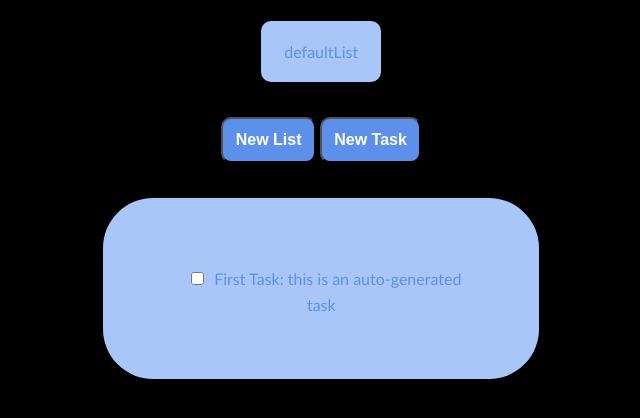
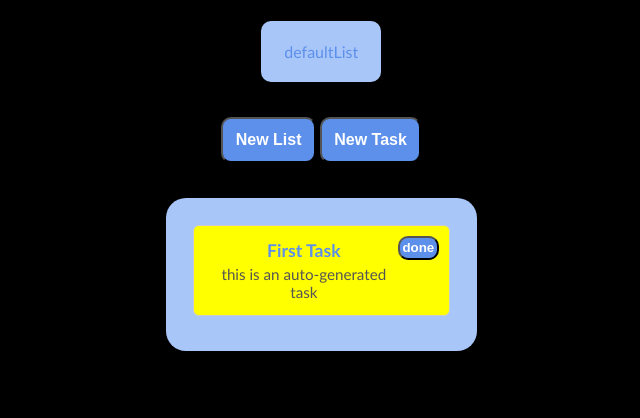
Before and after one commit to safal-t/odin-to-do-list, a website built with webpack: page src/template.html in a window 1280 px wide. Shown: the part 86-504 px from the top of the page, without its empty margins (331-971 px from the left). Built offline with nearby package versions, Linux system fonts and the light colour scheme.

Commit message:
feat(ui): replace checkbox with done button for task removal
Changed task list UI to use a done button instead of a checkbox, allowing users to remove tasks directly.

```diff
--- a/src/index.js
+++ b/src/index.js
@@ -1,7 +1,7 @@
 import './styles.css';
 import createTask from './modules/logic/Task.js';
 import createList from './modules/logic/Task-List.js';
-import displayList from './modules/dom/display-list.js';
+import displayList from './modules/dom/display-list/display-list.js';
 import listManager from './modules/logic/List-Manager.js';
 import displayOptions from './modules/dom/display-options.js';
 import "./modules/dom/new-list-btn/new-list-btn.js";
--- a/src/modules/dom/display-list.js
+++ /dev/null
@@ -1,19 +0,0 @@
-const displayList = list => {
-    const container = document.querySelector(".list-container")
-    container.innerHTML = "";
-    list.tasks.forEach(element => {
-        const itemContainer = document.createElement("div");
-        const item = document.createElement("input");
-        item.type = "checkbox";
-        item.id = element.name
-
-        const label = document.createElement("label")
-        label.htmlFor = element.name;
-        label.textContent = `${element.name}: ${element.description}`;
-
-        itemContainer.append(item, label)
-        container.append(itemContainer)
-    });
-}
-
-export default displayList;
--- /dev/null
+++ b/src/modules/dom/display-list/display-list.css
@@ -0,0 +1,33 @@
+.item-container {
+  display: flex;
+  align-items: flex-start;
+  border: 1px solid #ccc;
+  border-radius: 6px;
+  padding: 10px;
+  margin-bottom: 10px;
+  background: #fafafa;
+}
+
+.text-container {
+  display: flex;
+  flex-direction: column;
+  margin-left: 8px;
+}
+
+.item-heading {
+  font-weight: bold;
+  font-size: 1.1em;
+}
+
+.item-description {
+  font-size: 0.95em;
+  color: #555;
+}
+
+.delete-button {
+    padding: 1%;
+    border-radius: 10px;
+    background-color: var(--primary-text-color);
+    color: white;
+    font-weight: bold;
+}
--- /dev/null
+++ b/src/modules/dom/display-list/display-list.js
@@ -0,0 +1,51 @@
+import "./display-list.css"
+
+const displayList = list => {
+    const container = document.querySelector(".list-container")
+    container.innerHTML = "";
+    list.tasks.forEach(element => {
+        const itemContainer = document.createElement("div");
+        itemContainer.className = "item-container";
+
+        const textContainer = document.createElement("div");
+        textContainer.className = "text-container";
+
+        const heading = document.createElement("div");
+        heading.textContent = element.name;
+        heading.className = "item-heading";
+
+        const description = document.createElement("div");
+        description.textContent = element.description;
+        description.className = "item-description";
+
+        // Set priority background color
+        if (element.priority === "low") {
+            itemContainer.style.backgroundColor = "green";
+        } else if (element.priority === "medium") {
+            itemContainer.style.backgroundColor = "yellow";
+        } else if (element.priority === "high") {
+            itemContainer.style.backgroundColor = "red";
+        }
+
+        textContainer.append(heading, description);
+
+        // Create delete button
+        const deleteButton = document.createElement("button");
+        deleteButton.textContent = "done";
+        deleteButton.className = "delete-button";
+        deleteButton.addEventListener("click", () => {
+            // Remove the task from the list
+            const index = list.tasks.indexOf(element);
+            if (index > -1) {
+                list.tasks.splice(index, 1);
+                displayList(list); // Re-render the list
+            }
+        });
+
+        // Arrange text and button side by side
+        itemContainer.append(textContainer, deleteButton);
+        container.append(itemContainer);
+    });
+}
+
+export default displayList;
--- a/src/modules/dom/display-options.js
+++ b/src/modules/dom/display-options.js
@@ -1,5 +1,5 @@
 import listManager from "../logic/List-Manager";
-import displayList from "./display-list";
+import displayList from "./display-list/display-list";
 
 const CONTAINER = document.querySelector('.list-options-container');
 
--- a/src/modules/dom/new-task/new-task.js
+++ b/src/modules/dom/new-task/new-task.js
@@ -1,7 +1,7 @@
 import "./new-task.css"
 import createTask from "../../logic/Task";
 import listManager from "../../logic/List-Manager";
-import displayList from "../display-list";
+import displayList from "../display-list/display-list";
 
 const BUTTON = document.querySelector(".create-task-btn");
 const modal = document.createElement("div");
--- a/src/styles.css
+++ b/src/styles.css
@@ -35,6 +35,7 @@ div {
     display: flex;
     flex-direction: column;
     align-items: center;
+    justify-content: center;
     gap: 10px;
     width: 100%;
 }
@@ -51,8 +52,9 @@ div {
 
 .list-container {
     background-color: var(--secondary-bg-color);
-    padding: 5%;
-    border-radius: 50px;
+    padding: 2%;
+    border-radius: 20px;
+    display: flex;
 }
 
 input {
@@ -60,7 +62,8 @@ input {
 }
 
 .create-list-btn,
-.create-task-btn {
+.create-task-btn
+{
     padding: 1%;
     border-radius: 10px;
     background-color: var(--primary-text-color);
```
